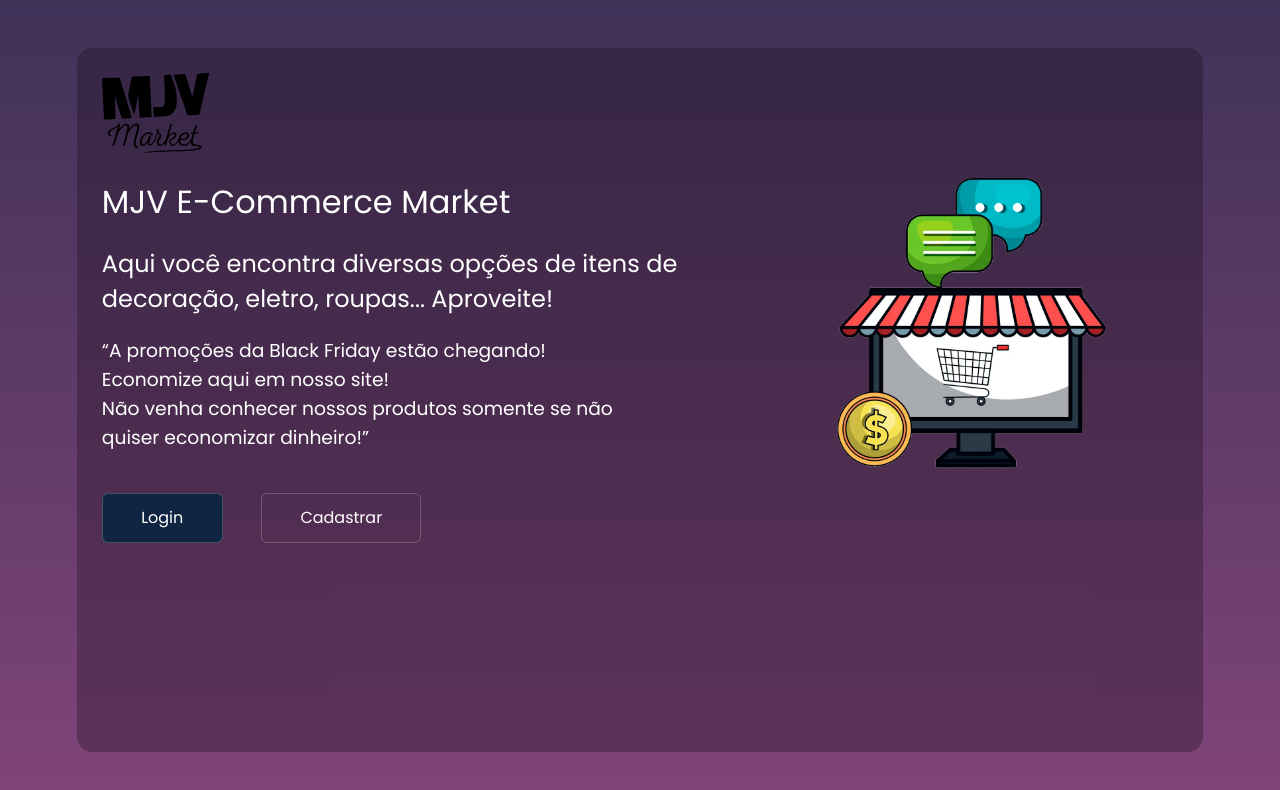
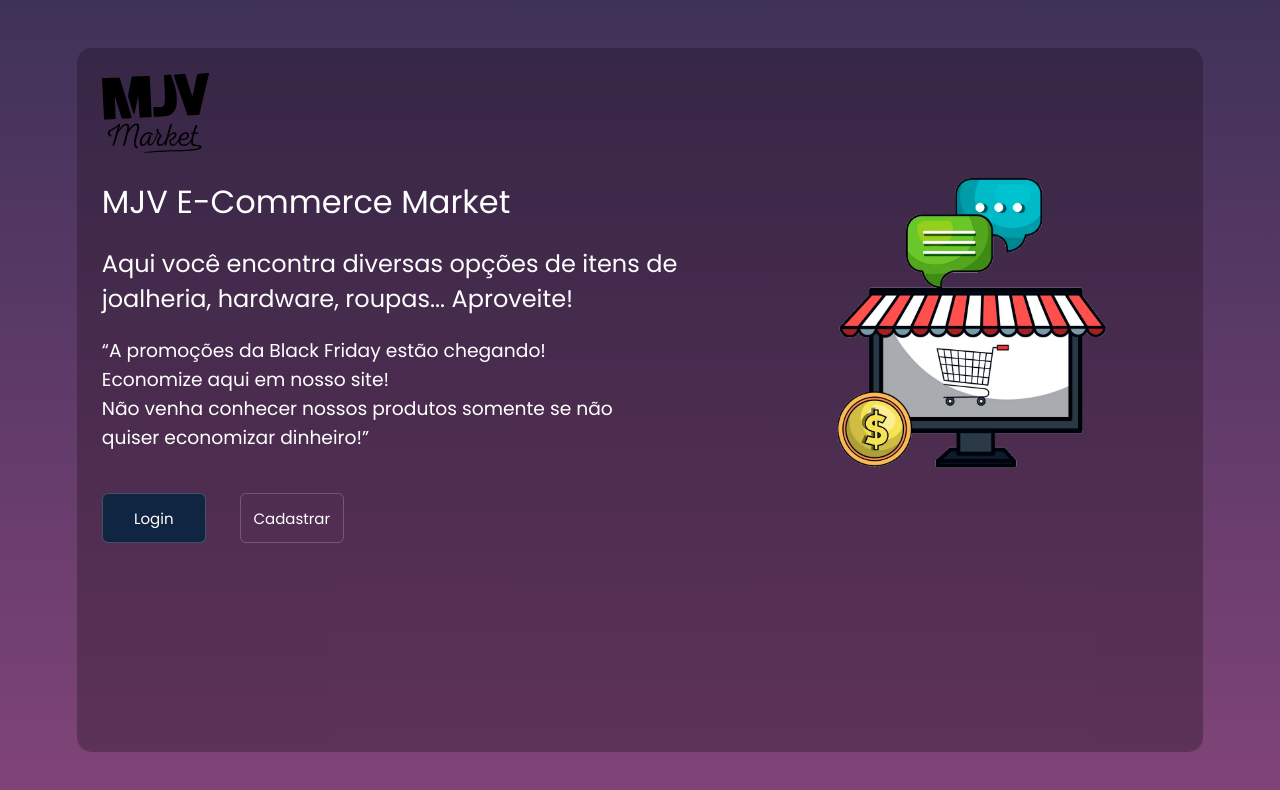
Before and after one commit to fernando-izar/103-g4-mjv_school, a React (Vite) app: page /initialPage in a window 1280 px wide. Shown: the top 790 px of the page. Built offline with nearby package versions, Linux system fonts and the light colour scheme; no server answers.

Commit message:
feat: create button component with props

```diff
--- a/src/components/Button/index.jsx
+++ b/src/components/Button/index.jsx
@@ -1,7 +1,14 @@
 import {Containerbutton} from "./style"
+import { Link } from "react-router-dom"
 
-export function Button ({ label, className, BackgroundColor }){
+
+export function Button ({ label, className, BackgroundColor,linkTo }){
+
     return(
-        <Containerbutton style={{ background: BackgroundColor }} className={className} id={label}> {label} </Containerbutton>
-    )
+        <Containerbutton style={{ background: BackgroundColor}} className={className} id={label} >
+            <Link to={linkTo} className="Containerbutton">
+                {label}
+            </Link>
+        </Containerbutton>
+        )
 }
--- a/src/components/Button/style.js
+++ b/src/components/Button/style.js
@@ -2,15 +2,15 @@
 
 export const Containerbutton = styled.div`
 
-    width: auto;
+    width: 85px;
     height: 50px;
 
     display: flex;
-    align-items: center;
+    justify-content: center;
+
 
     padding-left: 30%;
     padding-right: 30%;
-
     border-radius: 6px;
     border: 1px solid rgba(255, 255, 255, 0.2);
 
@@ -18,7 +18,23 @@
     font-family: 'Poppins';
 
     :nth-child(2){
-        margin-left: 30%;
+        margin-left: 20%;
     }
 
-`
+    a{
+
+        display: flex;
+        position: absolute;
+        flex-direction: row;
+        align-items: center;
+        justify-content: center;
+
+        width: 100px;
+        height: 50px;
+
+        text-decoration: none;
+        font-size: 15px;
+        color: var(--color-text);
+
+    }`
+;
--- a/src/pages/InitialPage/index.jsx
+++ b/src/pages/InitialPage/index.jsx
@@ -16,7 +16,7 @@
               <ContainerText>
 
                 <h1>MJV E-Commerce Market</h1>
-                <h2>Aqui você encontra diversas opções de itens de <br></br> decoração, eletro, roupas... Aproveite!</h2>
+                <h2>Aqui você encontra diversas opções de itens de <br></br> joalheria, hardware, roupas... Aproveite!</h2>
                 <h3>“A promoções da Black Friday estão chegando!<br></br>  Economize aqui em nosso site!<br></br>  Não venha conhecer nossos produtos somente se não <br></br> quiser economizar dinheiro!”</h3>
 
               </ContainerText>
@@ -26,8 +26,8 @@
 
             <ContainerItens>
 
-              <Button label="Login" className="button" BackgroundColor="var(--color-primary-gradient)"></Button>
-              <Button label="Cadastrar" className="button"></Button>
+              <Button label="Login" className="button" BackgroundColor="var(--color-primary-gradient)" linkTo="/login"> </Button>
+              <Button label="Cadastrar" className="button" linkTo="/dashboard"> </Button>
 
             </ContainerItens>
           </MainContainer>
```
